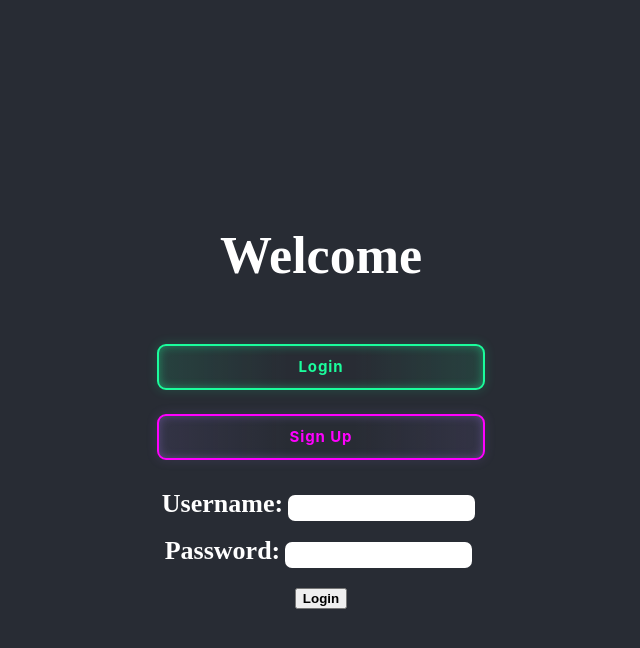
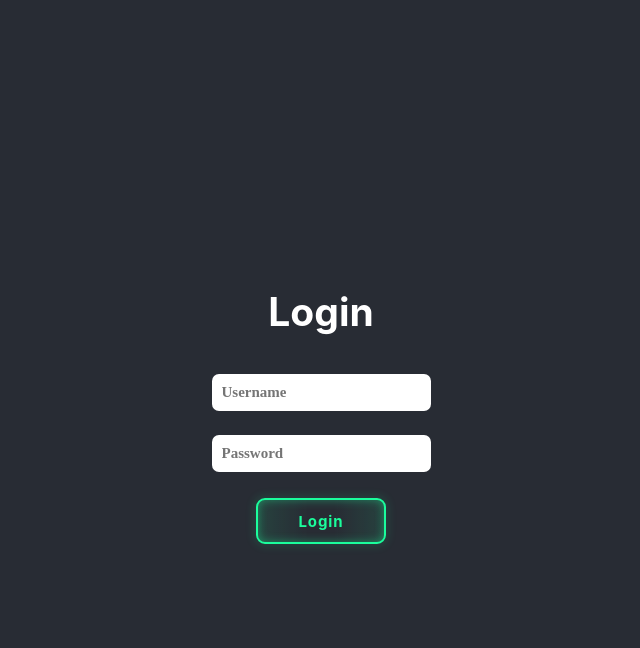
Before and after one commit to fredimatteo/twoFactorAuth, a React (Create React App) app in the folder auth-app/: page / in a window 1280 px wide. Both pictures are taken after a click on the button "Login". Shown: the top 648 px of the page, without its empty margins (319-959 px from the left). Built offline with nearby package versions, Linux system fonts and the light colour scheme.

Commit message:
[feature] update frontend

```diff
--- a/auth-app/public/index.html
+++ b/auth-app/public/index.html
@@ -24,7 +24,7 @@
       work correctly both with client-side routing and a non-root public URL.
       Learn how to configure a non-root public URL by running `npm run build`.
     -->
-    <title>React App</title>
+    <title>Auth App</title>
   </head>
   <body>
     <noscript>You need to enable JavaScript to run this app.</noscript>
--- a/auth-app/src/App.css
+++ b/auth-app/src/App.css
@@ -108,23 +108,27 @@ form {
     display: flex;
     flex-direction: column;
     align-items: center;
-}
-
-label {
-    margin: 5px;
-    font-family: "Andale Mono", serif;
-    font-weight: bold;
+    align-content: center;
+    justify-content: center;
+    gap: 0.6rem;
 }
 
 input {
-    margin: 5px;
-    padding: 5px;
-    border: none;
+    margin: 7px;
+    padding: 10px;
     border-radius: 7px;
     font-family: "Andale Mono", serif;
     font-weight: bold;
+    font-size: calc(7px + 1vmin);
+    border: none;
 }
 
 button[type="submit"] {
     margin-top: 10px;
 }
+
+.Error-message {
+    color: red;
+    font-size: calc(7px + 1vmin);
+    margin: 0;
+}
--- a/auth-app/src/App.js
+++ b/auth-app/src/App.js
@@ -1,49 +1,38 @@
 import React, {useState} from 'react';
 import './App.css';
+import LoginForm from './custom_js/LoginForm';
 
 function App() {
     const [showLoginForm, setShowLoginForm] = useState(false);
     const [showSignupForm, setShowSignupForm] = useState(false);
+    const [showHomeSection, setShowHomeSection] = useState(true);
 
     const handleLoginClick = () => {
         setShowLoginForm(true);
         setShowSignupForm(false);
+        setShowHomeSection(false);
     };
 
     const handleSignupClick = () => {
         setShowLoginForm(false);
         setShowSignupForm(true);
+        setShowHomeSection(false);
     };
 
     return (
         <div className="App">
             <header className="App-header">
+                {showHomeSection &&
                     <div className="Button-container">
                         <h1 className="Welcome-message">Welcome</h1>
                         <button onClick={handleLoginClick} className="Button-login">Login</button>
                         <button onClick={handleSignupClick} className="Button-signup">Sign Up</button>
+                    </div>
+                }
                 {showLoginForm && <LoginForm/>}
                 {showSignupForm && <SignupForm/>}
-                </div>
             </header>
-        </div>
-    );
-}
 
-function LoginForm() {
-    return (
-        <div>
-            <form>
-                <label>
-                    Username:
-                    <input type="text"/>
-                </label>
-                <label>
-                    Password:
-                    <input type="password"/>
-                </label>
-                <button type="submit">Login</button>
-            </form>
         </div>
     );
 }
@@ -51,21 +40,14 @@ function LoginForm() {
 function SignupForm() {
     return (
         <div>
-            <h2>Form di Registrazione</h2>
+            <h2>Sign Up</h2>
             <form>
-                <label>
-                    Nome:
-                    <input type="text"/>
-                </label>
-                <label>
-                    Email:
-                    <input type="email"/>
-                </label>
-                <label>
-                    Password:
-                    <input type="password"/>
-                </label>
-                <button type="submit">Registrati</button>
+                <input type="text" placeholder="First Name"/>
+                <input type="text" placeholder="Last Name"/>
+                <input type="email" placeholder="Email"/>
+                <input type="text" placeholder="Username"/>
+                <input type="password" placeholder="Password"/>
+                <button type="submit" className="Button-signup">Sign Up</button>
             </form>
         </div>
     );
--- /dev/null
+++ b/auth-app/src/custom_js/LoginForm.js
@@ -0,0 +1,68 @@
+// LoginForm.js
+
+import React, {useState} from 'react';
+import HandleGetUsers from './Users';
+
+function LoginForm() {
+    const [username, setUsername] = useState('');
+    const [password, setPassword] = useState('');
+    const [showErrorMessage, setErrorMessage] = useState(false);
+
+    const handleUsernameChange = (event) => {
+        setUsername(event.target.value);
+    };
+
+    const handlePasswordChange = (event) => {
+        setPassword(event.target.value);
+    };
+
+    function hideErrorMessage() {
+        setErrorMessage(false)
+    }
+
+    const handleSubmit = (event) => {
+        event.preventDefault(); // Previeni il comportamento di default del submit
+
+        login(username, password)
+            .then(response => {
+                localStorage.setItem("access_token", response["access_token"]);
+                HandleGetUsers();
+            })
+            .catch(error => {
+                setErrorMessage(true);
+            });
+    };
+
+    return (
+        <div>
+            <h2>Login</h2>
+            <form onSubmit={handleSubmit}>
+                <input type="text" placeholder="Username" value={username} onChange={handleUsernameChange} onClick={hideErrorMessage}/>
+                <input type="password" placeholder="Password" value={password} onChange={handlePasswordChange} onClick={hideErrorMessage}/>
+                {showErrorMessage && <p className="Error-message">Invalid username or password</p>}
+                <button type="submit" className="Button-login">Login</button>
+            </form>
+        </div>
+    );
+}
+
+
+async function login(username, password) {
+    try {
+        const response = await fetch('http://127.0.0.1:8000/auth/token', {
+            method: 'POST',
+            headers: {
+                'Content-Type': 'application/json',
+            },
+            body: JSON.stringify({username, password}),
+        });
+        if (!response.ok) {
+            throw new Error('Network response was not ok');
+        }
+        return response.json();
+    } catch (error) {
+        throw new Error('Error during login:', error);
+    }
+}
+
+export default LoginForm;
--- /dev/null
+++ b/auth-app/src/custom_js/Users.js
@@ -0,0 +1,33 @@
+const HandleGetUsers = () => {
+        const accessToken = localStorage.getItem("access_token");
+
+        if (!accessToken) {
+            console.error('Access token non disponibile.');
+            return;
+        }
+
+        fetch('http://127.0.0.1:8000/users', {
+            method: 'GET',
+            headers: {
+                'Authorization': `Bearer ${accessToken}`,
+                'Accept': 'application/json'
+            }
+        })
+        .then(response => {
+            if (!response.ok) {
+                throw new Error('Network response was not ok');
+            }
+            return response.json();
+        })
+        .then(data => {
+            console.log('Data:', data);
+            // Gestisci i dati ottenuti dalla richiesta
+        })
+        .catch(error => {
+            console.error('Error:', error.message);
+            // Gestisci gli errori
+        });
+    };
+
+
+export default HandleGetUsers;
```
Also changed, not shown: auth-app/public/manifest.json. Lines whose indentation alone changed are shown as unchanged.
